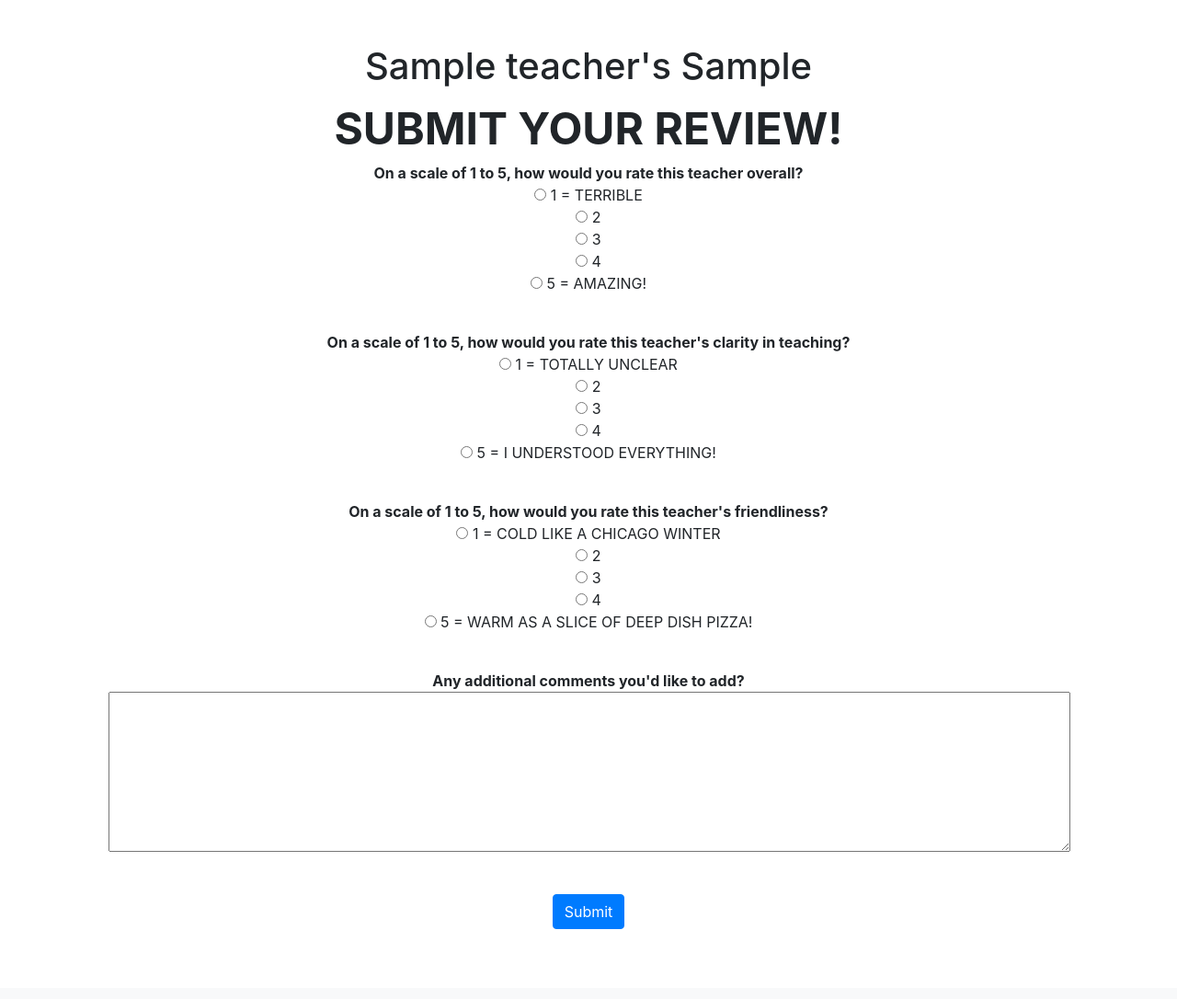
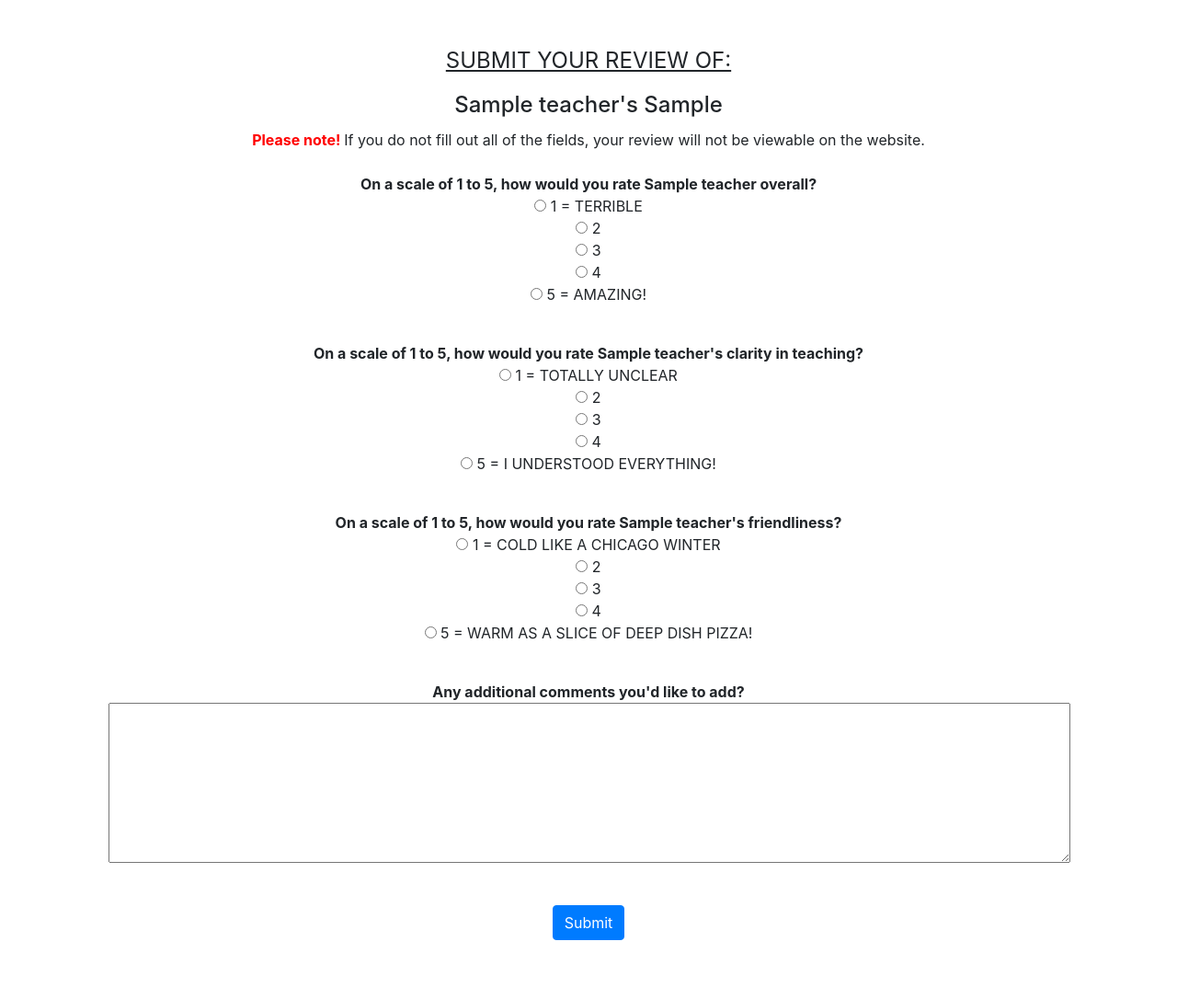
Before and after one commit to nicolavic98/wyguide, a Flask app: template templates/reviewed.html in a window 1280 px wide. Shown: the part 78-1164 px from the top of the page at 92% size. Before the commit the page ends 1088 px from the top, so only its background shows below. Run offline with Flask 2, Linux system fonts and the light colour scheme; the template is opened without the code that fills it: most values are stand-ins (such as "Sample title", 1, 10 or a date in 2020); some libraries are stand-ins or nearby versions.

Commit message:
Update reviewed.html

```diff
--- a/templates/reviewed.html
+++ b/templates/reviewed.html
@@ -7,12 +7,14 @@
 
 {% block main %}
 
-<center><h1> {{ teacher }}'s {{ class1 }}</h1></center>
+<font size="+2"> <u> SUBMIT YOUR REVIEW OF: </u> </font>
 
-    <center> <strong> <font size="+4"> SUBMIT YOUR REVIEW! </font> </strong></center>
+<left><h1> <font size="+2"> {{ teacher }}'s {{ class1 }} </font> </h1></left>
+<strong> <font color="red"> Please note! </font>  </strong> If you do not fill out all of the fields, your review will not be viewable on the website. <br>
 
+<br>
 <form action="/reviewed" method="post">
-    <left> <strong> On a scale of 1 to 5, how would you rate this teacher overall? </strong> </left>
+    <left> <strong> On a scale of 1 to 5, how would you rate {{ teacher }} overall? </strong> </left>
     <div class="form-group">
         <input type="radio" name="overall" value="1"> 1 = TERRIBLE<br>
         <input type="radio" name="overall" value="2"> 2<br>
@@ -23,7 +25,7 @@
 
 <br>
 
-    <left> <strong> On a scale of 1 to 5, how would you rate this teacher's clarity in teaching? </strong> </left>
+    <left> <strong> On a scale of 1 to 5, how would you rate {{ teacher }}'s clarity in teaching? </strong> </left>
     <div class="form-group">
         <input type="radio" name="clarity" value="1"> 1 = TOTALLY UNCLEAR<br>
         <input type="radio" name="clarity" value="2"> 2<br>
@@ -34,7 +36,7 @@
 
 <br>
 
-    <left> <strong> On a scale of 1 to 5, how would you rate this teacher's friendliness? </strong> </left>
+    <left> <strong> On a scale of 1 to 5, how would you rate {{ teacher }}'s friendliness? </strong> </left>
     <div class="form-group">
         <input type="radio" name="friendliness" value="1"> 1 = COLD LIKE A CHICAGO WINTER<br>
         <input type="radio" name="friendliness" value="2"> 2<br>
```
